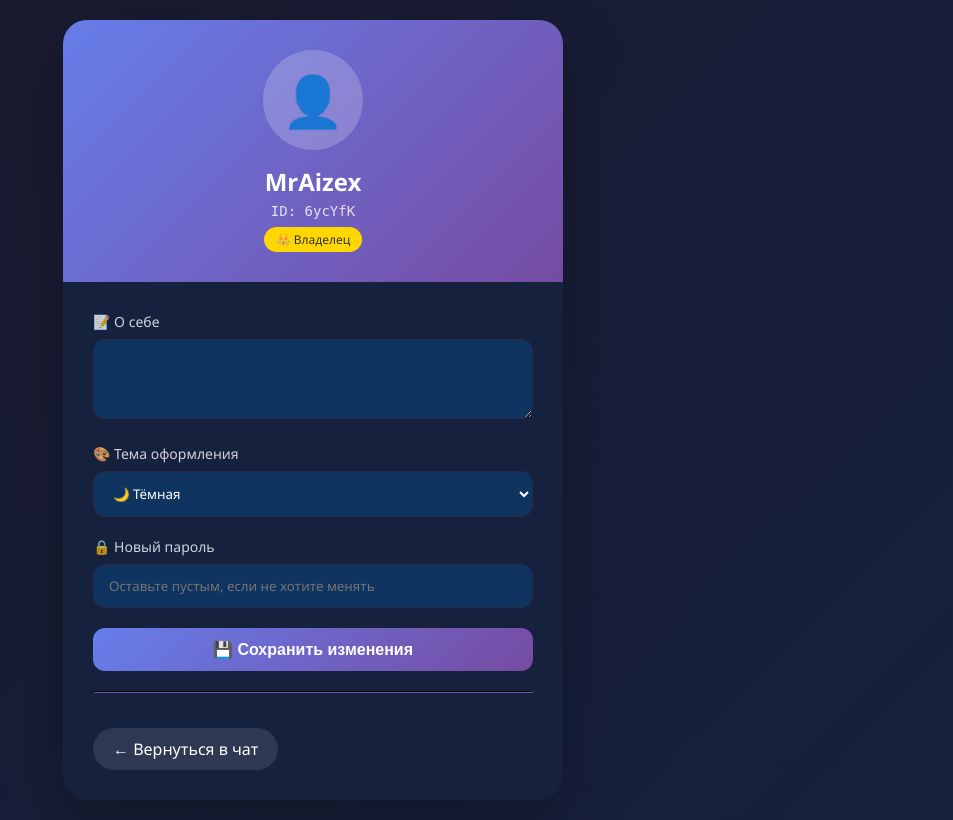
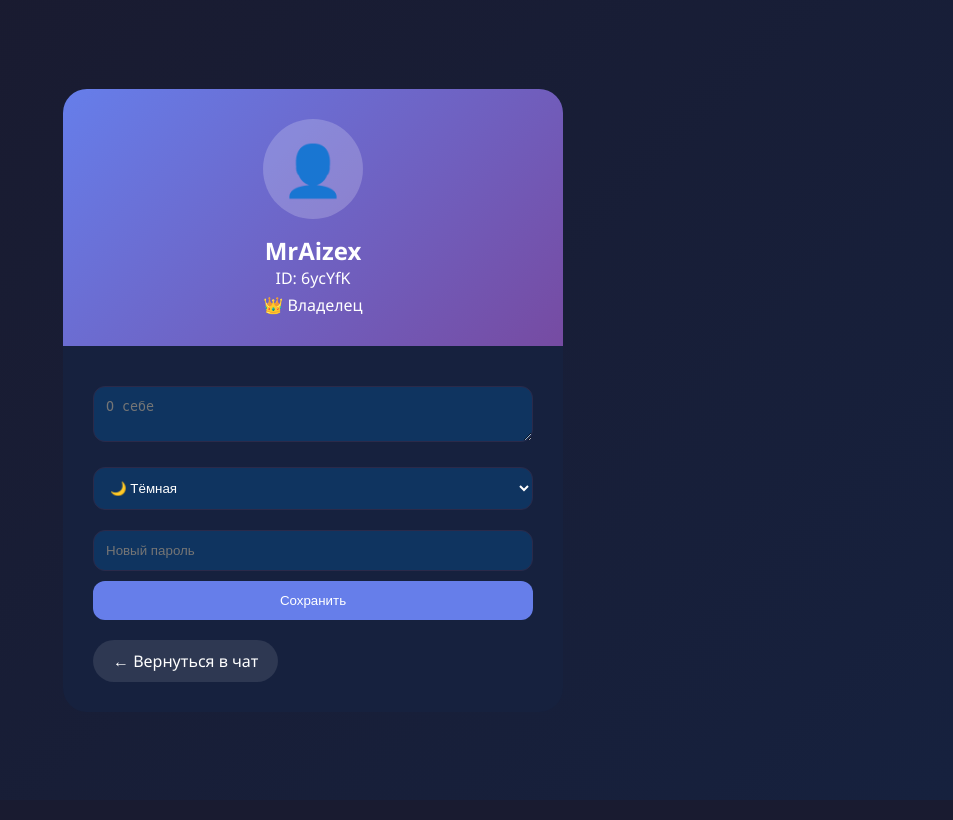
Before and after one commit to Userffft/chats-2.0, a Flask app: page /profile in a window 1280 px wide. Shown: the whole page, without its empty margins (327-1280 px from the left). Run offline with Flask 3, Linux system fonts and the light colour scheme; the visitor is signed in with stand-in values (Sample User, id 1); data comes from the database, SQL or seed files in the repository.

Commit message:
Update profile.html

```diff
--- a/templates/profile.html
+++ b/templates/profile.html
@@ -2,169 +2,65 @@
 <html>
 <head>
     <meta charset="UTF-8">
-    <title>Мой профиль - ChatVerse</title>
-    <link rel="stylesheet" href="https://cdnjs.cloudflare.com/ajax/libs/font-awesome/6.5.1/css/all.min.css">
+    <title>Мой профиль</title>
     <style>
-        * { margin: 0; padding: 0; box-sizing: border-box; }
-        body {
-            font-family: 'Segoe UI', Arial, sans-serif;
-            background: linear-gradient(135deg, #1a1a2e 0%, #16213e 100%);
-            min-height: 100vh;
-            display: flex;
-            justify-content: center;
-            align-items: center;
-            padding: 20px;
-        }
-        .container {
-            max-width: 500px;
-            width: 100%;
-            background: #16213e;
-            border-radius: 24px;
-            overflow: hidden;
-            box-shadow: 0 20px 60px rgba(0,0,0,0.3);
-            animation: fadeIn 0.3s;
-            color: white;
-        }
-        @keyframes fadeIn {
-            from { opacity: 0; transform: scale(0.95); }
-            to { opacity: 1; transform: scale(1); }
-        }
-        .header {
-            background: linear-gradient(135deg, #667eea 0%, #764ba2 100%);
-            padding: 30px;
-            text-align: center;
-            position: relative;
-        }
-        .avatar {
-            width: 100px;
-            height: 100px;
-            background: rgba(255,255,255,0.2);
-            border-radius: 50%;
-            margin: 0 auto 15px;
-            display: flex;
-            align-items: center;
-            justify-content: center;
-            font-size: 50px;
-            overflow: hidden;
-            cursor: pointer;
-            transition: 0.2s;
-            position: relative;
-        }
-        .avatar:hover { transform: scale(1.05); }
-        .avatar img { width: 100%; height: 100%; object-fit: cover; }
-        .avatar-hover { position: absolute; bottom: 0; left: 0; right: 0; background: rgba(0,0,0,0.7); color: white; font-size: 12px; text-align: center; padding: 4px; opacity: 0; transition: 0.2s; }
-        .avatar:hover .avatar-hover { opacity: 1; }
-        .user-id { font-family: monospace; font-size: 14px; opacity: 0.8; margin-top: 5px; }
-        .role-badge { display: inline-block; padding: 4px 12px; border-radius: 20px; font-size: 12px; margin-top: 8px; }
-        .role-owner { background: #ffd700; color: #333; }
-        .role-admin { background: #ff6b6b; }
-        .role-moderator { background: #4ecdc4; }
-        .role-helper { background: #45b7d1; }
-        .form-container { padding: 30px; }
-        .form-group { margin-bottom: 20px; }
-        label { display: block; margin-bottom: 8px; font-size: 14px; opacity: 0.8; }
-        input, textarea, select {
-            width: 100%;
-            padding: 12px 15px;
-            background: #0f3460;
-            border: 1px solid #2a2a4a;
-            border-radius: 12px;
-            color: white;
-            font-family: inherit;
-            transition: 0.2s;
-        }
-        input:focus, textarea:focus, select:focus { outline: none; border-color: #667eea; }
-        textarea { resize: vertical; min-height: 80px; }
-        button {
-            width: 100%;
-            padding: 12px;
-            background: linear-gradient(135deg, #667eea 0%, #764ba2 100%);
-            color: white;
-            border: none;
-            border-radius: 12px;
-            cursor: pointer;
-            font-size: 16px;
-            font-weight: bold;
-            transition: 0.2s;
-        }
-        button:hover { transform: translateY(-2px); opacity: 0.9; }
-        .back-btn {
-            display: inline-block;
-            margin-top: 15px;
-            padding: 10px 20px;
-            background: rgba(255,255,255,0.1);
-            color: white;
-            text-decoration: none;
-            border-radius: 25px;
-            text-align: center;
-            transition: 0.2s;
-        }
-        .back-btn:hover { background: rgba(255,255,255,0.2); }
-        .success { background: #4ade80; color: #1a1a2e; padding: 12px; border-radius: 12px; margin-bottom: 20px; text-align: center; }
-        .error { background: #ef4444; color: white; padding: 12px; border-radius: 12px; margin-bottom: 20px; text-align: center; }
-        .warning { font-size: 12px; color: #fbbf24; margin-top: 5px; }
-        hr { border-color: #2a2a4a; margin: 20px 0; }
+        *{margin:0;padding:0;box-sizing:border-box}
+        body{font-family:'Segoe UI',Arial,sans-serif;background:linear-gradient(135deg,#1a1a2e,#16213e);min-height:100vh;display:flex;justify-content:center;align-items:center;padding:20px}
+        .container{max-width:500px;width:100%;background:#16213e;border-radius:24px;overflow:hidden;color:white}
+        .header{background:linear-gradient(135deg,#667eea,#764ba2);padding:30px;text-align:center}
+        .avatar{width:100px;height:100px;background:rgba(255,255,255,0.2);border-radius:50%;margin:0 auto 15px;display:flex;align-items:center;justify-content:center;font-size:50px;overflow:hidden;cursor:pointer}
+        .avatar img{width:100%;height:100%;object-fit:cover}
+        .form-container{padding:30px}
+        input,textarea,select{width:100%;padding:12px;margin:10px 0;background:#0f3460;border:1px solid #2a2a4a;border-radius:12px;color:white}
+        button{width:100%;padding:12px;background:#667eea;border:none;border-radius:12px;color:white;cursor:pointer}
+        .back-btn{display:inline-block;margin-top:20px;padding:10px 20px;background:rgba(255,255,255,0.1);border-radius:25px;text-decoration:none;color:white}
+        .success{background:#4ade80;color:#1a1a2e;padding:12px;border-radius:12px;margin-bottom:20px}
     </style>
 </head>
 <body>
 <div class="container">
     <div class="header">
         <div class="avatar" onclick="document.getElementById('avatarInput').click()">
-                {% if user.avatar %}<img src="{{ user.avatar }}" alt="avatar">{% else %}👤{% endif %}
-                <div class="avatar-hover">📷 Изменить</div>
+            {% if user.avatar %}<img src="{{ user.avatar }}">{% else %}👤{% endif %}
         </div>
         <h2>{{ user.username }}</h2>
-            <div class="user-id">ID: {{ user.user_id_display }}</div>
-            <div class="role-badge role-{{ user.role }}">
+        <div>ID: {{ user.user_id_display }}</div>
+        <div style="margin-top:5px">
             {% if user.role == 'owner' %}👑 Владелец
-                {% elif user.role == 'admin' %}⚙️ Администратор
+            {% elif user.role == 'admin' %}⚙️ Админ
             {% elif user.role == 'moderator' %}🛡️ Модератор
             {% elif user.role == 'helper' %}🆘 Хелпер
             {% else %}👤 Пользователь{% endif %}
         </div>
     </div>
     <div class="form-container">
-            <div id="statusMsg"></div>
+        <div id="status"></div>
         <form id="profileForm" enctype="multipart/form-data">
             <input type="file" id="avatarInput" name="avatar" accept="image/*" style="display:none">
-                <div class="form-group">
-                    <label>📝 О себе</label>
-                    <textarea name="bio" id="bio">{{ user.bio }}</textarea>
-                </div>
-                <div class="form-group">
-                    <label>🎨 Тема оформления</label>
-                    <select name="theme" id="theme">
-                        <option value="dark" {% if user.theme == 'dark' %}selected{% endif %}>🌙 Тёмная</option>
-                        <option value="light" {% if user.theme == 'light' %}selected{% endif %}>☀️ Светлая</option>
-                        <option value="purple" {% if user.theme == 'purple' %}selected{% endif %}>💜 Фиолетовая</option>
-                        <option value="blue" {% if user.theme == 'blue' %}selected{% endif %}>💙 Синяя</option>
+            <textarea name="bio" placeholder="О себе">{{ user.bio }}</textarea>
+            <select name="theme">
+                <option value="dark" {% if user.theme=='dark' %}selected{% endif %}>🌙 Тёмная</option>
+                <option value="light" {% if user.theme=='light' %}selected{% endif %}>☀️ Светлая</option>
+                <option value="purple" {% if user.theme=='purple' %}selected{% endif %}>💜 Фиолетовая</option>
+                <option value="blue" {% if user.theme=='blue' %}selected{% endif %}>💙 Синяя</option>
             </select>
-                </div>
-                <div class="form-group">
-                    <label>🔒 Новый пароль</label>
-                    <input type="password" name="new_password" id="new_password" placeholder="Оставьте пустым, если не хотите менять">
-                </div>
-                <button type="submit">💾 Сохранить изменения</button>
+            <input type="password" name="new_password" placeholder="Новый пароль">
+            <button type="submit">Сохранить</button>
         </form>
-            <hr>
         <a href="/chat" class="back-btn">← Вернуться в чат</a>
     </div>
 </div>
 <script>
-        document.getElementById('profileForm').onsubmit = async (e) => {
+    document.getElementById('profileForm').onsubmit=async(e)=>{
         e.preventDefault();
-            const formData = new FormData(e.target);
-            const res = await fetch('/update_profile', { method: 'POST', body: formData });
-            const data = await res.json();
-            const msgDiv = document.getElementById('statusMsg');
-            if (data.success) {
-                msgDiv.innerHTML = '<div class="success">✅ Профиль успешно обновлён!</div>';
-                setTimeout(() => location.reload(), 1500);
-            } else {
-                msgDiv.innerHTML = `<div class="error">❌ ${data.error || 'Ошибка'}</div>`;
-            }
+        const fd=new FormData(e.target);
+        const res=await fetch('/update_profile',{method:'POST',body:fd});
+        const data=await res.json();
+        const div=document.getElementById('status');
+        if(data.success){div.innerHTML='<div class="success">✅ Профиль обновлён!</div>';setTimeout(()=>location.reload(),1500);}
+        else div.innerHTML='<div class="success" style="background:#ef4444">❌ Ошибка</div>';
     };
-        document.getElementById('avatarInput').onchange = () => document.getElementById('profileForm').submit();
+    document.getElementById('avatarInput').onchange=()=>document.getElementById('profileForm').submit();
 </script>
 </body>
 </html>
```
Lines whose indentation alone changed are shown as unchanged.
